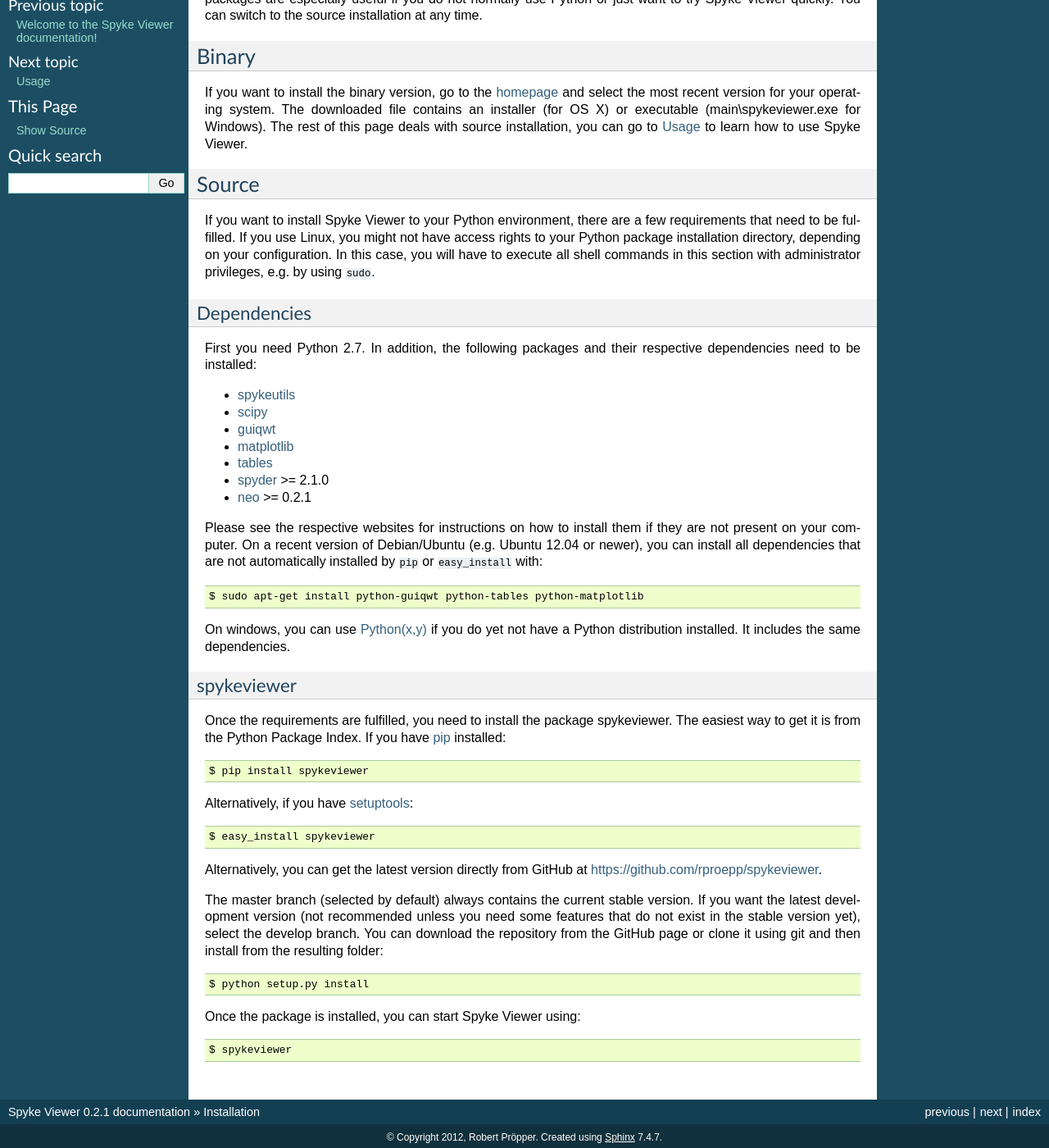
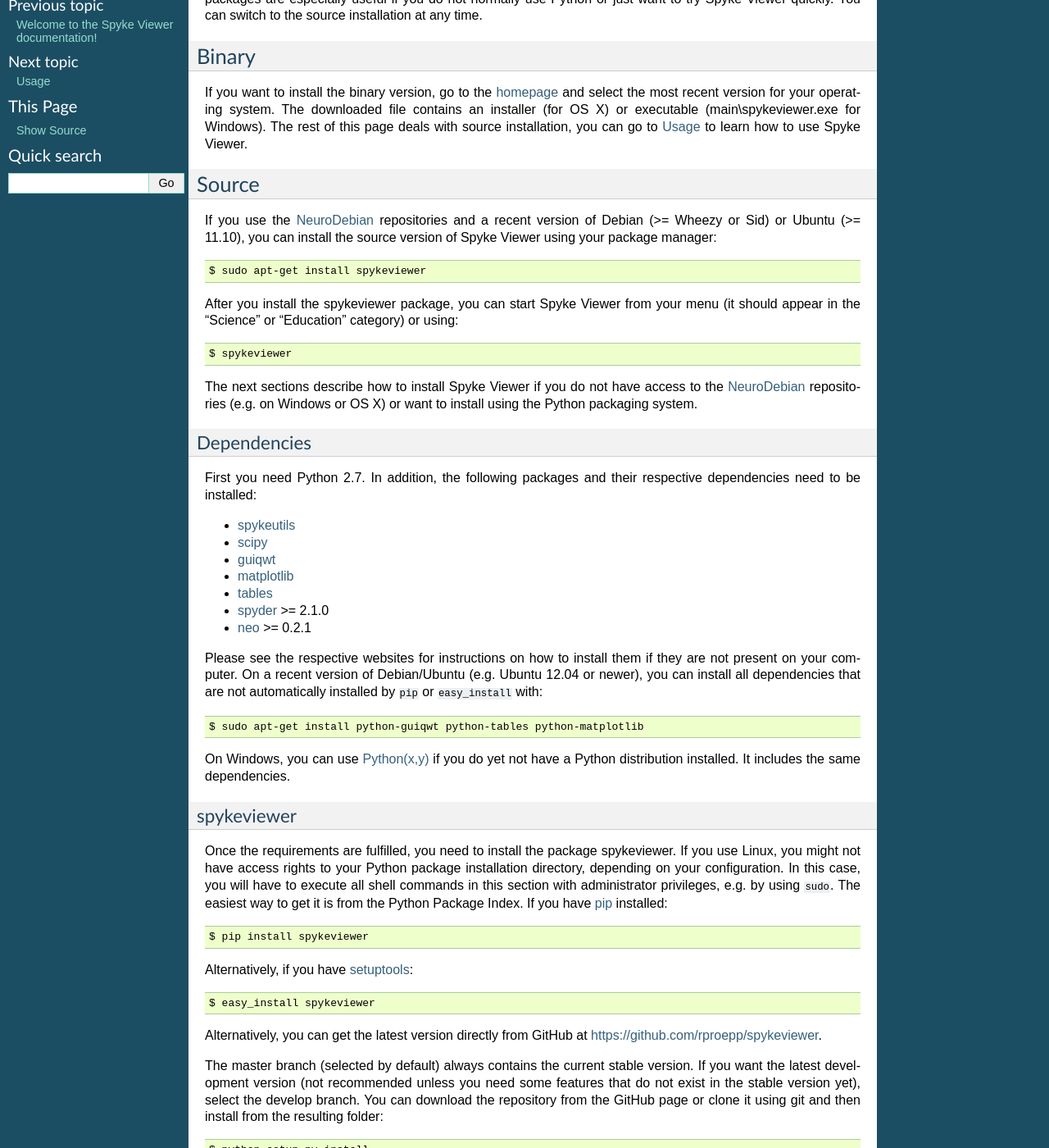
Before and after one commit to rproepp/spykeviewer, a Sphinx documentation site: the page built from doc/source/installation.rst, in a window 1280 px wide and 1400 px high, scrolled down 265 px. Shown: the whole window at 82% size. Built offline with Sphinx 7.4.7, drawn with Linux system fonts in a browser that asks for light colours; formulas are drawn with MathJax 3.

Commit message:
Added NeuroDebian and mailinglist to docs

```diff
--- a/CHANGELOG.rst
+++ b/CHANGELOG.rst
@@ -1,6 +1,3 @@
-Changelog
-=========
-
 Version 0.2.1
 -------------
 * New features for plugin editor: Calltips, autocompletion and "jump to"
--- a/doc/source/CHANGELOG.rst
+++ /dev/null
@@ -1 +0,0 @@
-.. include:: ../../CHANGELOG.rst
--- a/doc/source/index.rst
+++ b/doc/source/index.rst
@@ -15,6 +15,9 @@ variety of plugins implementing common neuroscientific analyses and plots
 Plugins can be easily created and modified using the integrated Python editor
 or external editors.
 
+A mailinglist for discussion and support is available at
+https://groups.google.com/d/forum/spyke-viewer
+
 Contents:
 
 .. toctree::
@@ -24,7 +27,7 @@ Contents:
    usage
    plugins
    extending
-   CHANGELOG
+   changelog
    acknowledgements
 
 Indices and tables
--- a/doc/source/installation.rst
+++ b/doc/source/installation.rst
@@ -27,12 +27,21 @@ go to :ref:`usage` to learn how to use Spyke Viewer.
 
 Source
 ------
-If you want to install Spyke Viewer to your Python environment, there are a
-few requirements that need to be fulfilled. If you use Linux, you might not
-have access rights to your Python package installation directory, depending
-on your configuration. In this case, you will have to execute all shell
-commands in this section with administrator privileges, e.g. by using
-``sudo``.
+If you use the NeuroDebian_ repositories and a recent version of Debian
+(>= Wheezy or Sid) or Ubuntu (>= 11.10), you can install the source version
+of Spyke Viewer using your package manager::
+
+$ sudo apt-get install spykeviewer
+
+After you install the spykeviewer package, you can start Spyke Viewer from
+your menu (it should appear in the "Science" or "Education" category) or
+using::
+
+$ spykeviewer
+
+The next sections describe how to install Spyke Viewer if you do not have
+access to the NeuroDebian_ repositories (e.g. on Windows or OS X) or want
+to install using the Python packaging system.
 
 Dependencies
 ############
@@ -52,15 +61,19 @@ they are not present on your computer. On a recent version of Debian/Ubuntu
 (e.g. Ubuntu 12.04 or newer), you can install all dependencies that are not
 automatically installed by ``pip`` or ``easy_install`` with::
 
-    $ sudo apt-get install python-guiqwt python-tables python-matplotlib
+$ sudo apt-get install python-guiqwt python-tables python-matplotlib
 
-On windows, you can use `Python(x,y)`_ if you do yet not have a Python
+On Windows, you can use `Python(x,y)`_ if you do yet not have a Python
 distribution installed. It includes the same dependencies.
 
 spykeviewer
 ###########
 Once the requirements are fulfilled, you need to install the package
-spykeviewer. The easiest way to get it is from the Python Package
+spykeviewer.  If you use Linux, you might not
+have access rights to your Python package installation directory, depending
+on your configuration. In this case, you will have to execute all shell
+commands in this section with administrator privileges, e.g. by using
+``sudo``. The easiest way to get it is from the Python Package
 Index. If you have pip_ installed::
 
 $ pip install spykeviewer
@@ -95,3 +108,4 @@ $ spykeviewer
 .. _`spyder`: http://packages.python.org/spyder/
 .. _`Python(x,y)`: http://www.pythonxy.com/
 .. _`matplotlib`: http://matplotlib.org/
+.. _`NeuroDebian`: http://neuro.debian.net
```
Also changed, not shown: doc/source/changelog.rst (added, +7 -0 lines).
